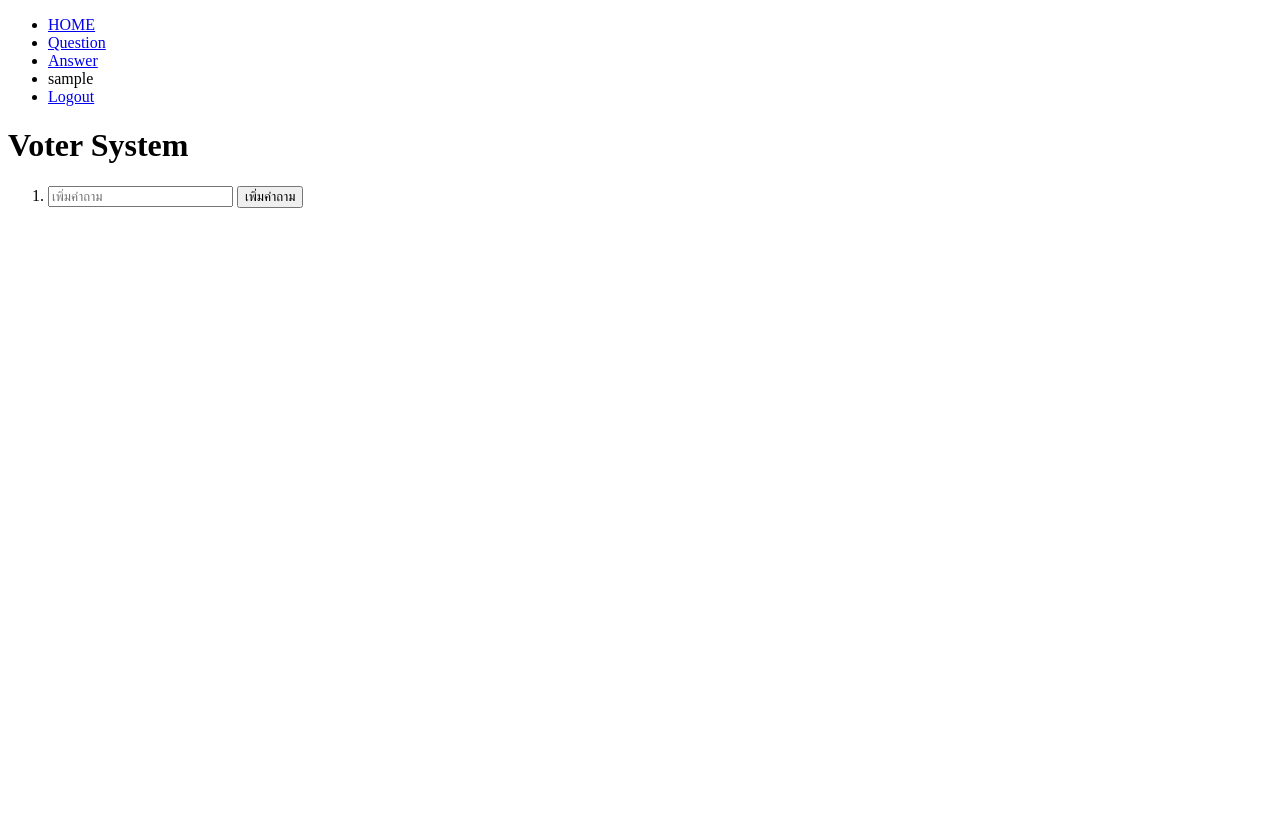
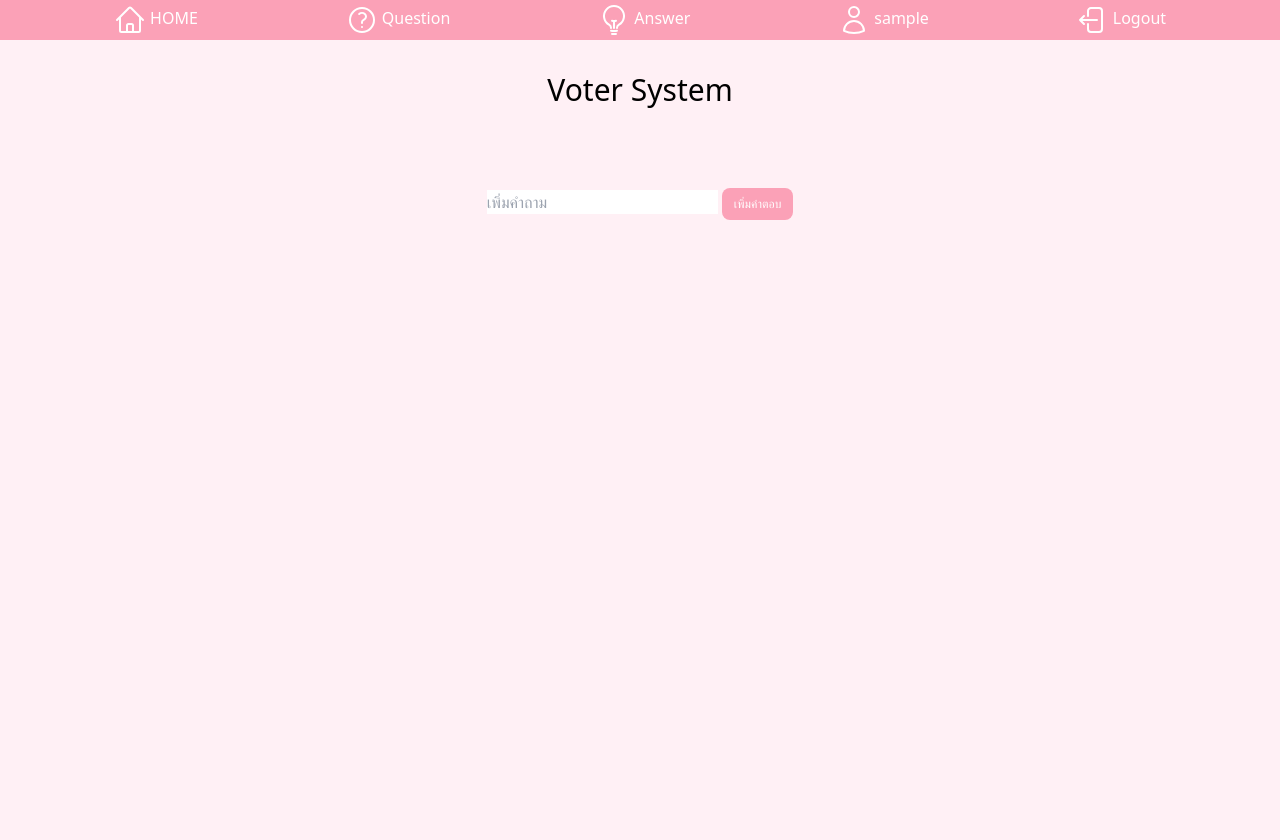
Before and after one commit to wichit2s/voter, a Django app: page /vote/ in a window 1280 px wide. Before the commit the page ends 208 px from the top, so only its background shows below. Run offline with Django 4.2, Linux system fonts and the light colour scheme; the visitor is signed in with stand-in values (Sample User, id 1); data that the repository does not hold is empty; some libraries are stand-ins or nearby versions.

Commit message:
first commit

```diff
--- a/Voterprj/vote/forms.py
+++ b/Voterprj/vote/forms.py
@@ -1,5 +1,5 @@
 from django import forms
-from voter.models import Question
+from vote.models import Question,Answer
 
 class QuestionForm(forms.ModelForm):
     class Meta:
--- a/Voterprj/vote/templates/vote/home.html
+++ b/Voterprj/vote/templates/vote/home.html
@@ -4,27 +4,72 @@
     <meta charset="UTF-8">
     <meta name="viewport" content="width=device-width, initial-scale=1.0">
     <title>Vote</title>
+    <script src="https://cdn.tailwindcss.com"></script>
 </head>
 <body>
-   <ul>
-    <li><a href="{% url 'vote_home' %}">HOME</a></li>
-    <li><a href="{% url 'vote_make_question' %}">Question</a></li>
-    <li><a href="{% url 'vote_answer_question' %}">Answer</a></li>
+
+   <div class="'w-full px-10 flex justify-around bg-[#FBA1B7]">
+    <a class="text-[#FFFFFF] hover:text-[#FFFFFF] hover:rounded-xl hover:border-2 py-1" href="{% url 'vote_home' %}">
+      <svg class="w-8 h8 inline" xmlns="http://www.w3.org/2000/svg" fill="none" viewBox="0 0 24 24" stroke-width="1.5" stroke="currentColor" data-slot="icon" class="w-6 h-6">
+        <path stroke-linecap="round" stroke-linejoin="round" d="m2.25 12 8.954-8.955c.44-.439 1.152-.439 1.591 0L21.75 12M4.5 9.75v10.125c0 .621.504 1.125 1.125 1.125H9.75v-4.875c0-.621.504-1.125 1.125-1.125h2.25c.621 0 1.125.504 1.125 1.125V21h4.125c.621 0 1.125-.504 1.125-1.125V9.75M8.25 21h8.25" />
+      </svg>
+      HOME</a>
+    <a class="text-[#FFFFFF] hover:text-amber-400 hover:rounded-xl hover:border-2 py-1" href="{% url 'vote_make_question' %}">
+      <svg class="w-8 h8 inline" xmlns="http://www.w3.org/2000/svg" fill="none" viewBox="0 0 24 24" stroke-width="1.5" stroke="currentColor" data-slot="icon" class="w-6 h-6">
+      <path stroke-linecap="round" stroke-linejoin="round" d="M9.879 7.519c1.171-1.025 3.071-1.025 4.242 0 1.172 1.025 1.172 2.687 0 3.712-.203.179-.43.326-.67.442-.745.361-1.45.999-1.45 1.827v.75M21 12a9 9 0 1 1-18 0 9 9 0 0 1 18 0Zm-9 5.25h.008v.008H12v-.008Z" />
+    </svg>
+    Question</a>
+    <a class="text-[#FFFFFF] hover:text-amber-400 hover:rounded-xl hover:border-2 py-1" href="{% url 'vote_answer_question' %}">
+      <svg class="w-8 h8 inline" xmlns="http://www.w3.org/2000/svg" fill="none" viewBox="0 0 24 24" stroke-width="1.5" stroke="currentColor" data-slot="icon" class="w-6 h-6">
+      <path stroke-linecap="round" stroke-linejoin="round" d="M12 18v-5.25m0 0a6.01 6.01 0 0 0 1.5-.189m-1.5.189a6.01 6.01 0 0 1-1.5-.189m3.75 7.478a12.06 12.06 0 0 1-4.5 0m3.75 2.383a14.406 14.406 0 0 1-3 0M14.25 18v-.192c0-.983.658-1.823 1.508-2.316a7.5 7.5 0 1 0-7.517 0c.85.493 1.509 1.333 1.509 2.316V18" />
+    </svg>
+    Answer</a>
+
     {% if user.is_authenticated %}
-    <li>{{ user.username }}</li>
-    <li><a href="{% url 'vote_logout' %}">Logout</a></li>
+    <a class="text-[#FFFFFF] hover:text-amber-400 hover:rounded-xl hover:border-2 py-1">
+      <svg class="w-8 h8 inline" xmlns="http://www.w3.org/2000/svg" fill="none" viewBox="0 0 24 24" stroke-width="1.5" stroke="currentColor" data-slot="icon" class="w-6 h-6">
+      <path stroke-linecap="round" stroke-linejoin="round" d="M15.75 6a3.75 3.75 0 1 1-7.5 0 3.75 3.75 0 0 1 7.5 0ZM4.501 20.118a7.5 7.5 0 0 1 14.998 0A17.933 17.933 0 0 1 12 21.75c-2.676 0-5.216-.584-7.499-1.632Z" />
+    </svg>
+    {{ user.username }}</a>
+    <a class="text-[#FFFFFF] hover:text-amber-400 hover:rounded-xl hover:border-2 py-1" href="{% url 'vote_logout' %}">
+      <svg class="w-8 h8 inline" xmlns="http://www.w3.org/2000/svg" fill="none" viewBox="0 0 24 24" stroke-width="1.5" stroke="currentColor" data-slot="icon" class="w-6 h-6">
+      <path stroke-linecap="round" stroke-linejoin="round" d="M8.25 9V5.25A2.25 2.25 0 0 1 10.5 3h6a2.25 2.25 0 0 1 2.25 2.25v13.5A2.25 2.25 0 0 1 16.5 21h-6a2.25 2.25 0 0 1-2.25-2.25V15m-3 0-3-3m0 0 3-3m-3 3H15" />
+    </svg>
+    Logout</a>
     {% else %}
-    <li><a href="{% url 'vote_login' %}">Login</a></li>
+    <a class="text-[#FFFFFF] hover:text-amber-400 hover:rounded-xl hover:border-2 py-1" href="{% url 'vote_login' %}">
+      <svg class="w-8 h8 inline" xmlns="http://www.w3.org/2000/svg" fill="none" viewBox="0 0 24 24" stroke-width="1.5" stroke="currentColor" data-slot="icon" class="w-6 h-6">
+      <path stroke-linecap="round" stroke-linejoin="round" d="M8.25 9V5.25A2.25 2.25 0 0 1 10.5 3h6a2.25 2.25 0 0 1 2.25 2.25v13.5A2.25 2.25 0 0 1 16.5 21h-6a2.25 2.25 0 0 1-2.25-2.25V15M12 9l3 3m0 0-3 3m3-3H2.25" />
+    </svg>
+    Login</a>
     {% endif %}
-   </ul>
-   <h1>Voter System</h1>
+   </div>
+   <div class="bg-[#FFF0F5] min-h-screen"><br>
+   <h1 class="text-center text-3xl my-2">Voter System</h1><br>
    <div>
     <ol>
         {% for q in questions %}
-        <li>{{ q.text }} - ถามโดย {{ q.user.username }}
-            <ul>
+        <li class="my-4 text-center">{{ q.text }} - ถามโดย {{ q.user.username }}
+            <ul class="">
+              <li>Top Answer: {{top_answer}}</li>
                 {% for a in q.answer_set.all %}
-                <li>{{ a.text }} +{{ a.count }}</li>
+                <li class="my-4 text-center">
+                  <button type="button"
+                    class="relative inline-flex items-center px-5 py-2.5 text-sm font-medium text-center text-white bg-[#FFDBAA] rounded-lg hover:bg-[#FFDBAA] focus:ring-4 focus:outline-none focus:ring-blue-300 dark:bg-blue-600 dark:hover:bg-blue-700 dark:focus:ring-blue-800">
+                    <svg class="w-4 h-4 me-2" aria-hidden="true" xmlns="http://www.w3.org/2000/svg" fill="currentColor"
+                      viewBox="0 0 20 16">
+                      <path d="m10.036 8.278 9.258-7.79A1.979 1.979 0 0 0 18 0H2A1.987 1.987 0 0 0 .641.541l9.395 7.737Z" />
+                      <path
+                        d="M11.241 9.817c-.36.275-.801.425-1.255.427-.428 0-.845-.138-1.187-.395L0 2.6V14a2 2 0 0 0 2 2h16a2 2 0 0 0 2-2V2.5l-8.759 7.317Z" />
+                    </svg>
+                    <span class="sr-only">Notifications</span>
+                    {{ a.text }}
+                    <div
+                      class="absolute inline-flex items-center justify-center w-6 h-6 text-xs font-bold text-white bg-red-500 border-2 border-white rounded-full -top-2 -end-2 dark:border-gray-900">
+                      {{ a.count }}</div>
+                  </button>
+                </li>
+
                 {% endfor %}
                 {% if user.is_authenticated %}
                 <li>
@@ -32,19 +77,20 @@
                     {% csrf_token %}
                     <input type="hidden" name="question_id" value={{ q.id }} />
                     <input type="text" name="text" placeholder="เพิ่มคำตอบ" />
-                    <button type="submit">เพิ่มคำตอบ</button>
+                    <button type="submit" class="px-3 py-2 text-xs font-medium text-center text-white bg-[#FBA1B7] rounded-lg hover:bg-blue-800 focus:ring-4 focus:outline-none focus:ring-blue-300 dark:bg-blue-600 dark:hover:bg-blue-700 dark:focus:ring-blue-800">เพิ่มคำตอบ</button>
                   </form>
                 </li>
                 {% endif %}
             </ul>
         </li>
+        <br>
         {% endfor %}
         {% if user.is_authenticated %}
-        <li>
-          <form action="{% url 'vote_create_question' %}" method="POST">
+        <li><br><br>
+          <form class="text-center" action="{% url 'vote_create_question' %}" method="POST">
             {% csrf_token %}
-            <input type="text" name="text" placeholder="เพิ่มคำถาม" />
-            <button type="submit">เพิ่มคำถาม</button>
+            <input   type="text" name="text" placeholder="เพิ่มคำถาม" />
+            <button type="submit" class="px-3 py-2 text-xs font-medium text-center text-white bg-[#FBA1B7] rounded-lg hover:bg-blue-800 focus:ring-4 focus:outline-none focus:ring-blue-300 dark:bg-blue-600 dark:hover:bg-blue-700 dark:focus:ring-blue-800">เพิ่มคำตอบ</button>
           </form>
         </li>
         {% endif %}
--- a/Voterprj/vote/views.py
+++ b/Voterprj/vote/views.py
@@ -1,6 +1,7 @@
 from django.shortcuts import render, redirect, get_object_or_404
 from django.contrib.auth.decorators import login_required
 from django.contrib.auth import authenticate, login as auth_login, logout as auth_logout
+from vote.forms import AnswerForm, QuestionForm
 from vote.models import *
 
 # Create your views here.
```
Also changed, not shown: Voterprj/vote/templates/vote/header.html (added).
